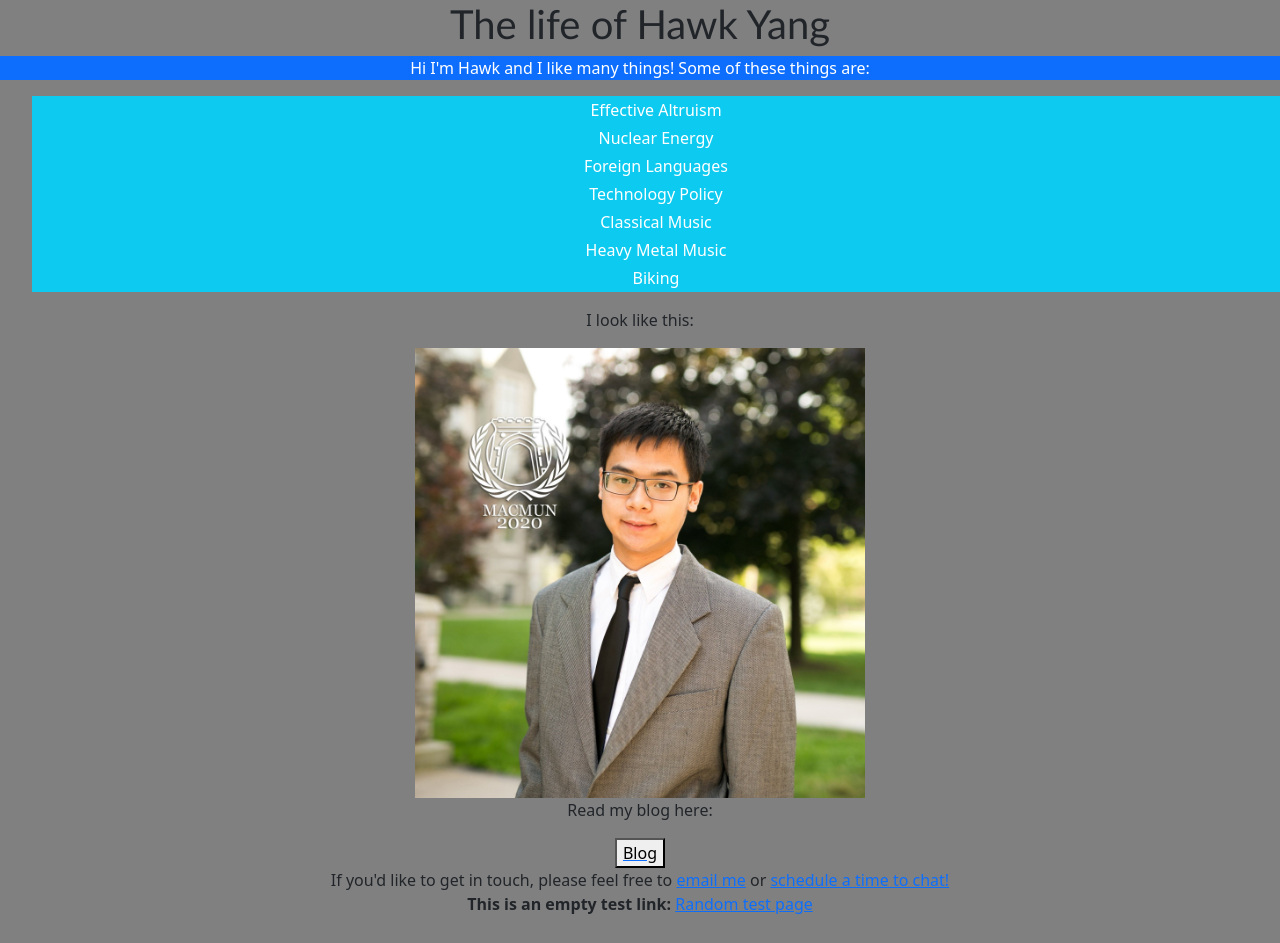
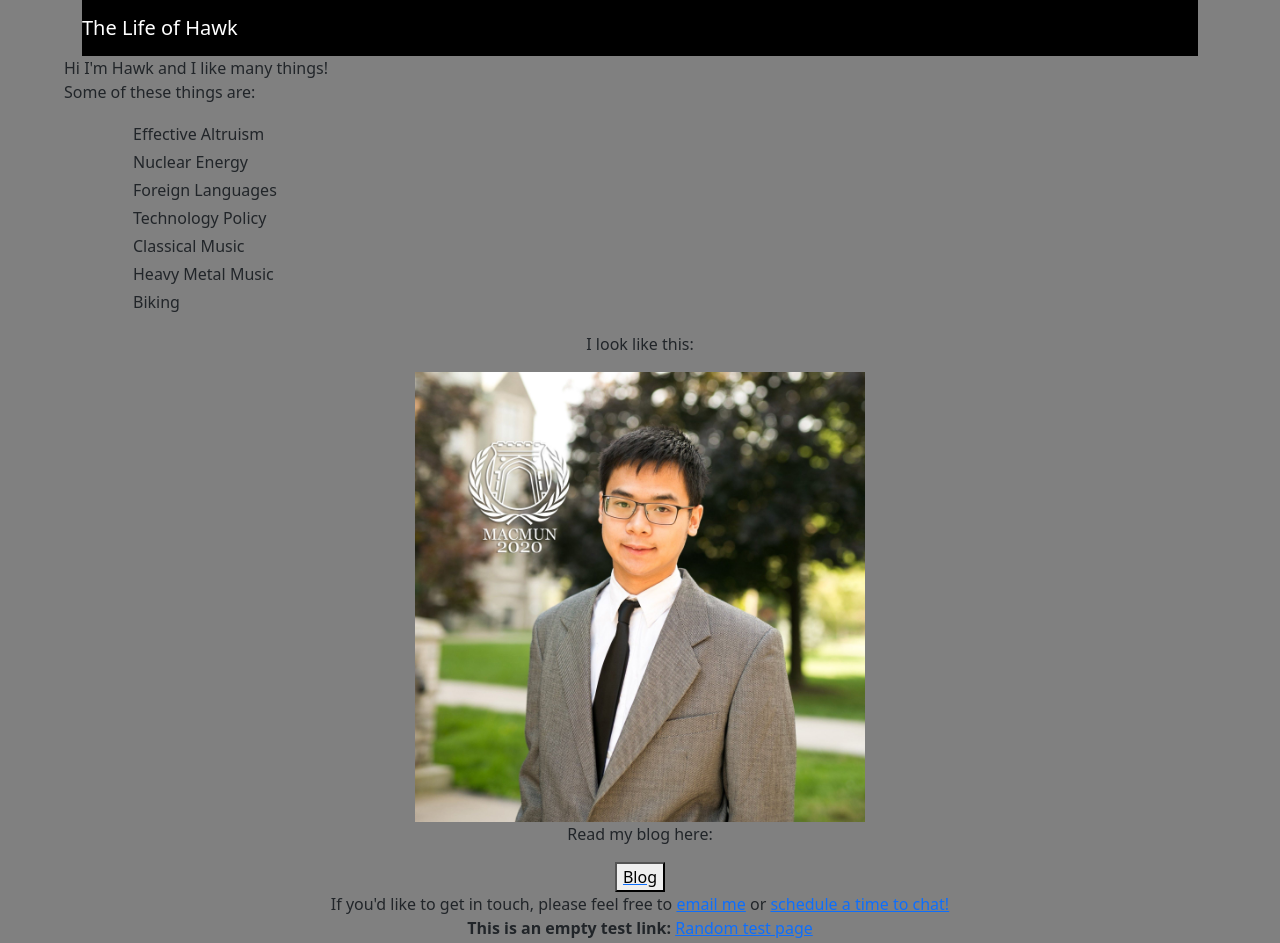
Before and after one commit to hawk-yang/hawk-yang.github.io, a plain HTML site: page index.html in a window 1280 px wide. Drawn offline with nearby package versions, Linux system fonts and the light colour scheme.

Commit message:
Update index.html

```diff
--- a/index.html
+++ b/index.html
@@ -29,23 +29,43 @@
             }
         </style>
 
-        <link href="https://cdn.jsdelivr.net/npm/bootstrap@5.1.1/dist/css/bootstrap.min.css" rel="stylesheet" integrity="sha384-F3w7mX95PdgyTmZZMECAngseQB83DfGTowi0iMjiWaeVhAn4FJkqJByhZMI3AhiU" crossorigin="anonymous">
+        <link href="https://cdn.jsdelivr.net/npm/bootstrap@5.0.0-beta2/dist/css/bootstrap.min.css" rel="stylesheet" integrity="sha384-BmbxuPwQa2lc/FVzBcNJ7UAyJxM6wuqIj61tLrc4wSX0szH/Ev+nYRRuWlolflfl" crossorigin="anonymous">
+
     </head>
 
 <body style="background-color: gray;">
 
+    <!--
+    <nav class="navbar navbar-default navbar-fixed-top">
+        <h1 style="font-family: 'Trebuchet MS', 'Lucida Sans Unicode', 'Lucida Grande', 'Lucida Sans', Arial, sans-serif;">Hawk's Test Navbar</h1>
+    </nav>
+    -->
+<div class="container">
+    <nav class = "navbar navbar-expand-md navbar-dark" style="background-color: black;">
+        <a href ="#" class="navbar-brand">The Life of Hawk</a>
+        <button
+            class="navbar-toggler"
+            type = "button"
+            data-bs-toggle="collapse"
+            data-bs-target="#ToggleMobileMenu"
+            aria-controls ="toggleMobileMenu"
+        >
+        </button>
+    </nav>
+</div>
 
-<h1 style="font-family: 'Trebuchet MS', 'Lucida Sans Unicode', 'Lucida Grande', 'Lucida Sans', Arial, sans-serif;">The life of Hawk Yang</h1>
-<p class="text-white bg-primary">Hi I'm Hawk and I like many things! Some of these things are: </p>
+<p style="text-align: left; padding-left: 5%;">Hi I'm Hawk and I like many things!
+    <br>
+    Some of these things are: </p>
 
-    <ul>
-        <li class="text-white bg-info"> Effective Altruism </li>
-        <li class="text-white bg-info"> Nuclear Energy</li>
-        <li class="text-white bg-info"> Foreign Languages</li>
-        <li class="text-white bg-info"> Technology Policy </li>
-        <li class="text-white bg-info"> Classical Music</li>
-        <li class="text-white bg-info"> Heavy Metal Music</li>
-        <li class="text-white bg-info"> Biking</li>
+    <ul style="text-align: left; padding-left: 10%">
+        <li> Effective Altruism </li>
+        <li> Nuclear Energy</li>
+        <li> Foreign Languages</li>
+        <li> Technology Policy </li>
+        <li> Classical Music</li>
+        <li> Heavy Metal Music</li>
+        <li> Biking</li>
     </ul>
     <p>I look like this:</p>
 
```
